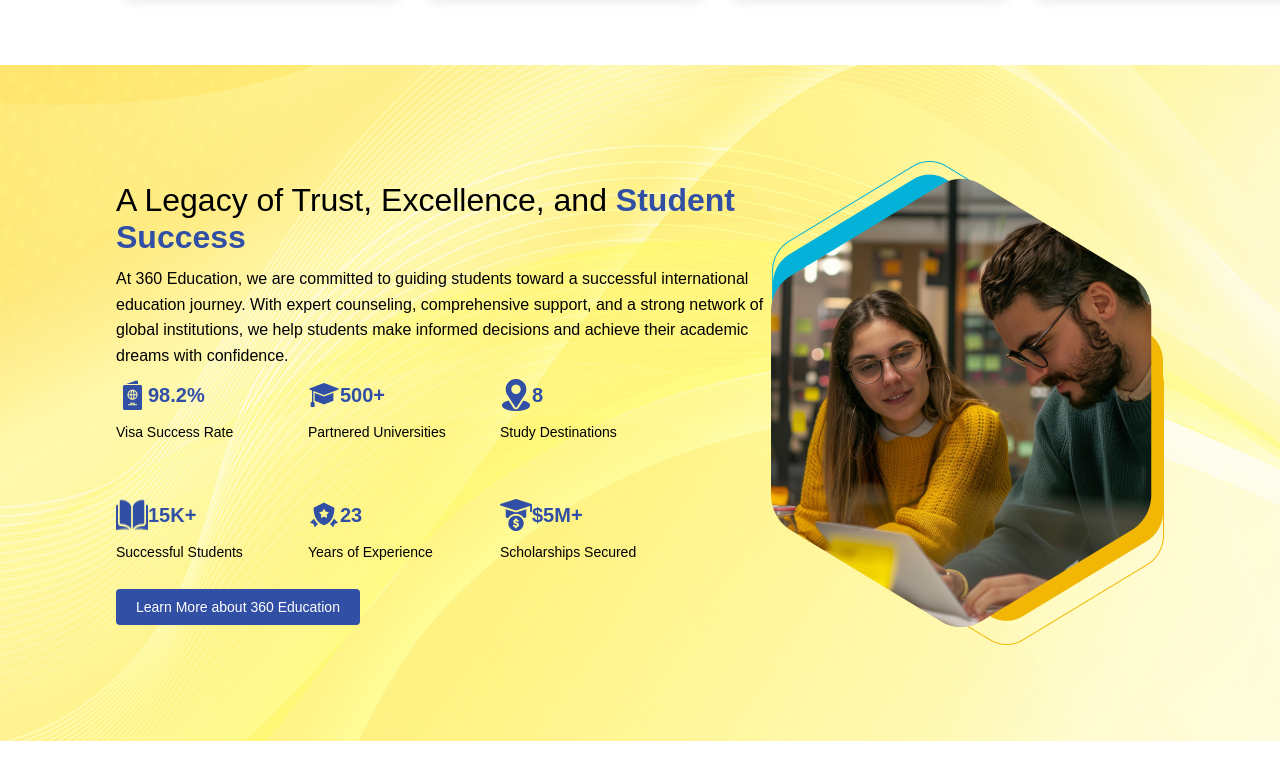
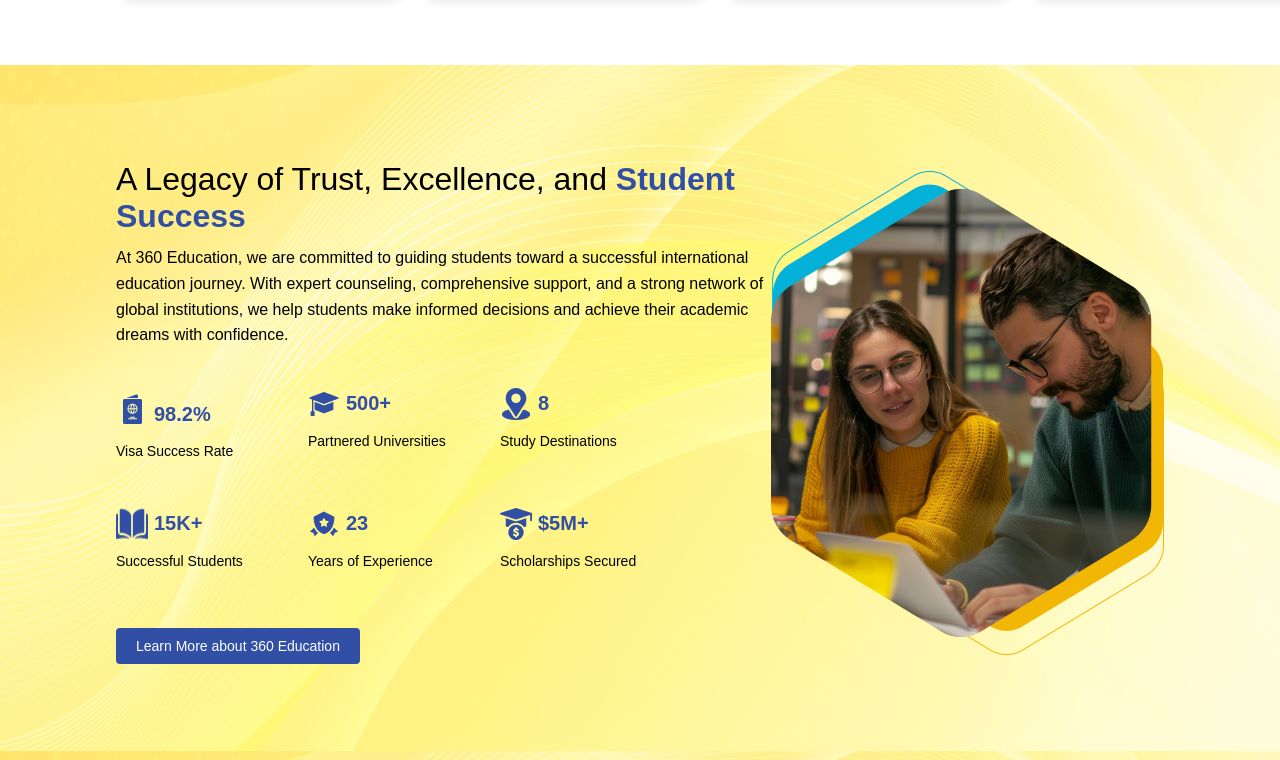
Before and after one commit to Samyam-Stha/Demotask2, a plain HTML site: page index.html in a window 1280 px wide. Shown: the part 2504-3264 px from the top of the page. Drawn offline with Linux system fonts and the light colour scheme; some icons are missing.

Commit message:
Add new statistics image and update styles for stats section

```diff
--- a/index.html
+++ b/index.html
@@ -333,39 +333,71 @@
         <div class="stats">
           <div class="stats-container">
             <div class="stat-item">
-              <p class="stat-number">
-                <img src="/Images/fi_8133060.png" alt="" />98.2%
-              </p>
+              <div class="stat-number">
+                <img
+                  src="/Images/fi_8133060.png"
+                  width="32px"
+                  height="32px"
+                  alt=""
+                />
+                <p>98.2%</p>
+              </div>
               <p class="stat-label">Visa Success Rate</p>
             </div>
             <div class="stat-item">
-              <p class="stat-number">
-                <img src="Images/fi_3119191.png" alt="" /> 500+
-              </p>
+              <div class="stat-number">
+                <img
+                  src="Images/fi_3119191.png"
+                  width="32px"
+                  height="32px"
+                  alt=""
+                />
+                500+
+              </div>
               <p class="stat-label">Partnered Universities</p>
             </div>
             <div class="stat-item">
-              <p class="stat-number">
-                <img src="Images/fi_535188.png" alt="" />8
-              </p>
+              <div class="stat-number">
+                <img
+                  src="Images/fi_535188.png"
+                  width="32px"
+                  height="32px"
+                  alt=""
+                />8
+              </div>
               <p class="stat-label">Study Destinations</p>
             </div>
             <div class="stat-item">
-              <p class="stat-number">
-                <img src="Images/Group.png" alt="" />15K+
-              </p>
+              <div class="stat-number">
+                <img
+                  src="Images/Group.png"
+                  width="32px"
+                  height="32px"
+                  alt=""
+                />15K+
+              </div>
               <p class="stat-label">Successful Students</p>
             </div>
             <div class="stat-item">
-              <p class="stat-number">
-                <img src="Images/fi_11495264.png" alt="" />23
-              </p>
+              <div class="stat-number">
+                <img
+                  src="Images/fi_11495264.png"
+                  width="32px"
+                  height="32px"
+                  alt=""
+                />23
+              </div>
               <p class="stat-label">Years of Experience</p>
             </div>
             <div class="stat-item">
-              <p class="stat-number">
-                <img src="Images/fi_9906024.png" alt="" />$5M+
-              </p>
+              <div class="stat-number">
+                <img
+                  src="Images/fi_9906024.png"
+                  width="32px"
+                  height="32px"
+                  alt=""
+                />$5M+
+              </div>
               <p class="stat-label">Scholarships Secured</p>
             </div>
           </div>
@@ -376,5 +408,7 @@
 
       <img src="Images/Frame 54.png" alt="students studying together" />
     </section>
+
+
   </body>
 </html>
--- a/styles.css
+++ b/styles.css
@@ -500,6 +500,9 @@
   line-height: 1.6;
 }
 
+.stats {
+  margin-top: 40px;
+}
 .stats-container {
   display: grid;
   grid-template-columns: repeat(3, 148px);
@@ -512,6 +515,8 @@
   font-weight: bold;
   font-size: 20px;
   display: flex;
+  column-gap: 6px;
+  align-items: center;
 }
 
 .stat-label {
@@ -527,6 +532,7 @@
   border-radius: 4px;
   text-decoration: none;
   display: inline-block;
+  margin-top: 20px;
 }
 
 .learn-btn:hover {
```
Also changed, not shown: Images/Frame 54 (1).png (added).
